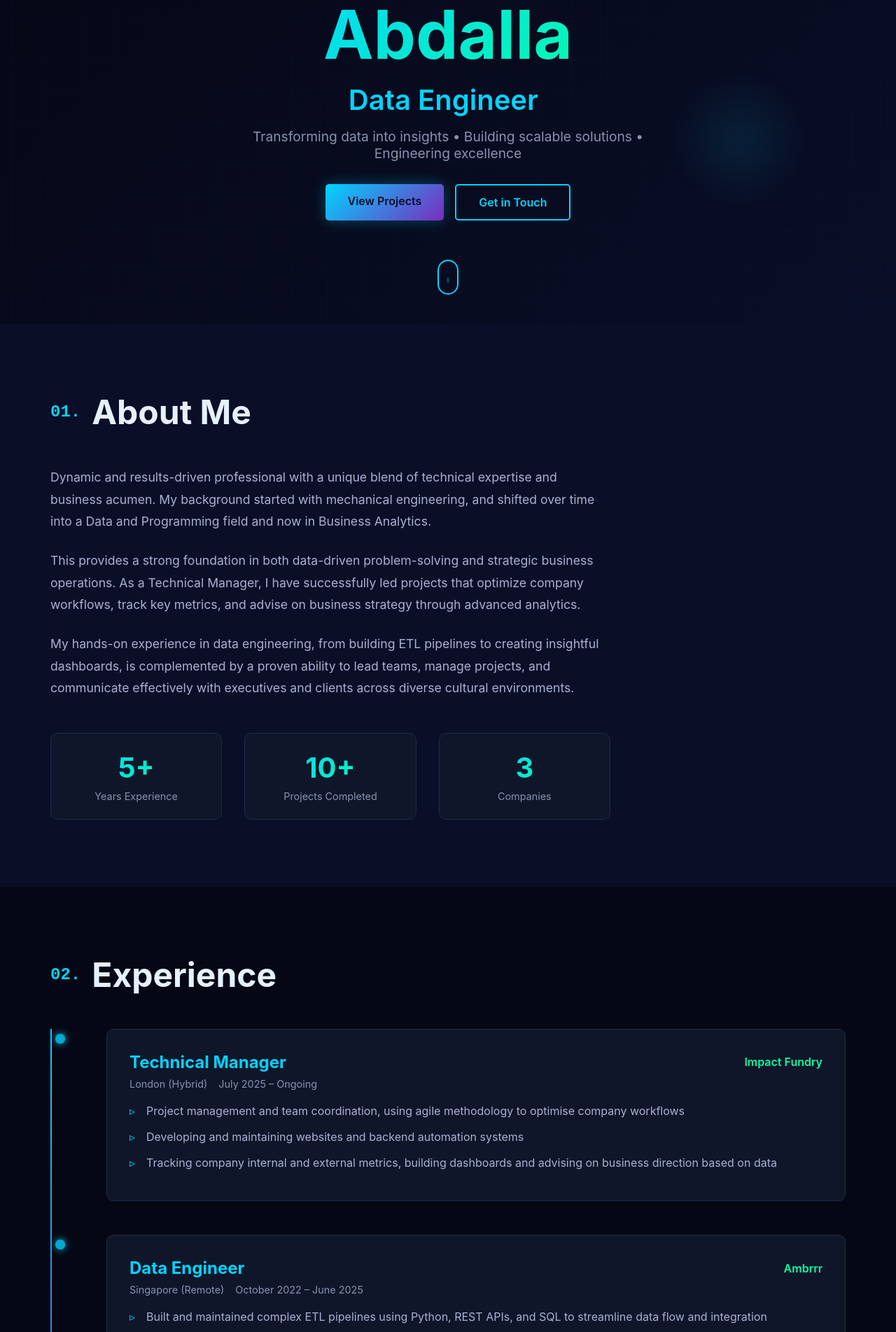
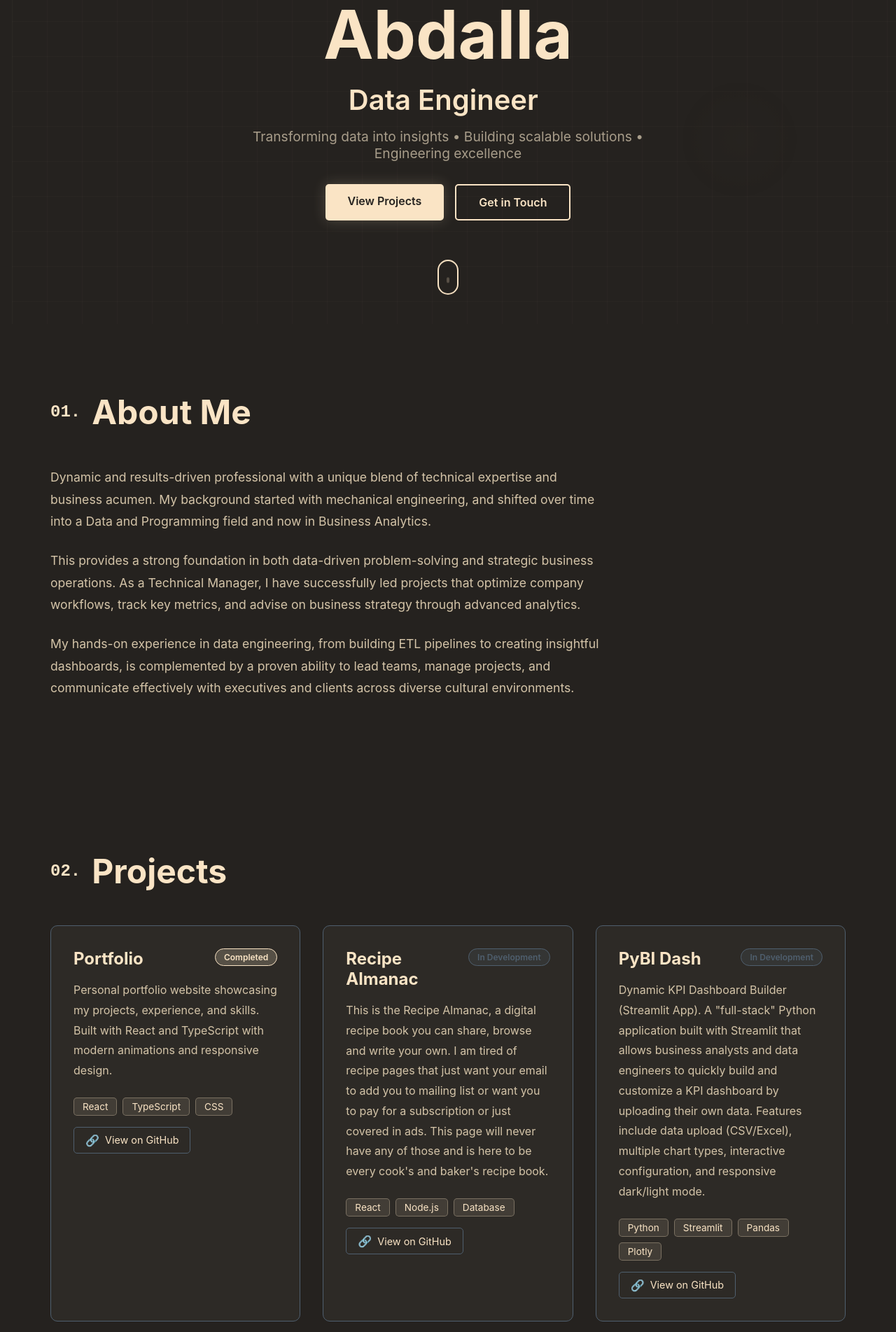
Before and after one commit to moayed-abdalla/portfolio, a React (Vite) app: page / in a window 1280 px wide. Shown: the part 337-2240 px from the top of the page at 70% size. Built offline with nearby package versions, Linux system fonts and the light colour scheme.

Commit message:
color change and adjsuting projects section

```diff
--- a/index.html
+++ b/index.html
@@ -2,7 +2,7 @@
 <html lang="en">
   <head>
     <meta charset="UTF-8" />
-    <link rel="icon" type="image/svg+xml" href="/vite.svg" />
+    <link rel="icon" type="image/x-icon" href="/favicon.ico" />
     <meta name="viewport" content="width=device-width, initial-scale=1.0" />
     <title>Moayed - Portfolio</title>
   </head>
--- a/src/App.css
+++ b/src/App.css
@@ -1,16 +1,16 @@
 /* Variables */
 :root {
-  --primary-color: #00d4ff;
-  --secondary-color: #7b2cbf;
-  --accent-color: #06ffa5;
-  --bg-dark: #0a0e27;
-  --bg-darker: #050714;
-  --bg-card: #0f1629;
-  --text-primary: #e6f1ff;
-  --text-secondary: #a8b2d1;
-  --text-muted: #8892b0;
-  --border-color: #1e2a47;
-  --shadow-glow: 0 0 20px rgba(0, 212, 255, 0.3);
+  --primary-color: #fae4c5;
+  --secondary-color: #4f5f6e;
+  --accent-color: #fae4c5;
+  --bg-dark: #25221f;
+  --bg-darker: #25221f;
+  --bg-card: #2d2a26;
+  --text-primary: #fae4c5;
+  --text-secondary: #d4c4a8;
+  --text-muted: #a89d8a;
+  --border-color: #4f5f6e;
+  --shadow-glow: 0 0 20px rgba(250, 228, 197, 0.2);
 }
 
 /* Navigation */
@@ -20,7 +20,7 @@
   left: 0;
   right: 0;
   z-index: 1000;
-  background: rgba(10, 14, 39, 0.8);
+  background: rgba(37, 34, 31, 0.8);
   backdrop-filter: blur(10px);
   border-bottom: 1px solid var(--border-color);
   padding: 1rem 0;
@@ -39,10 +39,7 @@
 .nav-logo {
   font-size: 1.5rem;
   font-weight: 700;
-  background: linear-gradient(135deg, var(--primary-color), var(--accent-color));
-  -webkit-background-clip: text;
-  -webkit-text-fill-color: transparent;
-  background-clip: text;
+  color: var(--primary-color);
   animation: glow 2s ease-in-out infinite alternate;
 }
 
@@ -67,7 +64,7 @@
   left: 0;
   width: 0;
   height: 2px;
-  background: linear-gradient(90deg, var(--primary-color), var(--accent-color));
+  background: var(--primary-color);
   transition: width 0.3s ease;
 }
 
@@ -99,7 +96,7 @@
   right: 0;
   bottom: 0;
   z-index: -1;
-  background: linear-gradient(135deg, var(--bg-darker) 0%, var(--bg-dark) 100%);
+  background: var(--bg-dark);
 }
 
 .grid-overlay {
@@ -109,8 +106,8 @@
   right: 0;
   bottom: 0;
   background-image:
-    linear-gradient(rgba(0, 212, 255, 0.03) 1px, transparent 1px),
-    linear-gradient(90deg, rgba(0, 212, 255, 0.03) 1px, transparent 1px);
+    linear-gradient(rgba(250, 228, 197, 0.03) 1px, transparent 1px),
+    linear-gradient(90deg, rgba(250, 228, 197, 0.03) 1px, transparent 1px);
   background-size: 50px 50px;
   animation: gridMove 20s linear infinite;
 }
@@ -134,7 +131,7 @@
   width: 200px;
   height: 200px;
   border-radius: 50%;
-  background: radial-gradient(circle, var(--primary-color) 0%, transparent 70%);
+  background: radial-gradient(circle, rgba(250, 228, 197, 0.1) 0%, transparent 70%);
   opacity: 0.1;
   animation: float 15s ease-in-out infinite;
 }
@@ -171,10 +168,7 @@
 
 .name-line {
   display: block;
-  background: linear-gradient(135deg, var(--primary-color) 0%, var(--accent-color) 100%);
-  -webkit-background-clip: text;
-  -webkit-text-fill-color: transparent;
-  background-clip: text;
+  color: var(--primary-color);
   animation: slideInLeft 0.8s ease-out;
 }
 
@@ -244,14 +238,14 @@
 }
 
 .btn-primary {
-  background: linear-gradient(135deg, var(--primary-color), var(--secondary-color));
+  background: var(--primary-color);
   color: var(--bg-dark);
   box-shadow: var(--shadow-glow);
 }
 
 .btn-primary:hover {
   transform: translateY(-2px);
-  box-shadow: 0 0 30px rgba(0, 212, 255, 0.5);
+  box-shadow: 0 0 30px rgba(250, 228, 197, 0.3);
 }
 
 .btn-secondary {
@@ -380,10 +374,7 @@
   display: block;
   font-size: 2.5rem;
   font-weight: 700;
-  background: linear-gradient(135deg, var(--primary-color), var(--accent-color));
-  -webkit-background-clip: text;
-  -webkit-text-fill-color: transparent;
-  background-clip: text;
+  color: var(--primary-color);
 }
 
 .highlight-label {
@@ -410,7 +401,7 @@
   top: 0;
   bottom: 0;
   width: 2px;
-  background: linear-gradient(180deg, var(--primary-color), var(--secondary-color));
+  background: var(--primary-color);
 }
 
 .timeline-item {
@@ -538,7 +529,7 @@
   left: 0;
   right: 0;
   height: 3px;
-  background: linear-gradient(90deg, var(--primary-color), var(--accent-color));
+  background: var(--primary-color);
   transform: scaleX(0);
   transition: transform 0.3s ease;
 }
@@ -576,13 +567,13 @@
 }
 
 .project-status.development {
-  background: rgba(123, 44, 191, 0.2);
+  background: rgba(79, 95, 110, 0.2);
   color: var(--secondary-color);
   border: 1px solid var(--secondary-color);
 }
 
 .project-status.completed {
-  background: rgba(6, 255, 165, 0.2);
+  background: rgba(250, 228, 197, 0.2);
   color: var(--accent-color);
   border: 1px solid var(--accent-color);
 }
@@ -601,11 +592,35 @@
 
 .tech-tag {
   padding: 0.25rem 0.75rem;
-  background: rgba(0, 212, 255, 0.1);
+  background: rgba(250, 228, 197, 0.1);
   color: var(--primary-color);
   border-radius: 5px;
   font-size: 0.85rem;
-  border: 1px solid rgba(0, 212, 255, 0.3);
+  border: 1px solid rgba(250, 228, 197, 0.3);
+}
+
+.project-github-link {
+  display: inline-flex;
+  align-items: center;
+  gap: 0.5rem;
+  margin-top: 1rem;
+  padding: 0.5rem 1rem;
+  color: var(--primary-color);
+  text-decoration: none;
+  border: 1px solid var(--border-color);
+  border-radius: 5px;
+  transition: all 0.3s ease;
+  font-size: 0.9rem;
+}
+
+.project-github-link:hover {
+  background: rgba(250, 228, 197, 0.1);
+  border-color: var(--primary-color);
+  transform: translateY(-2px);
+}
+
+.github-icon {
+  font-size: 1rem;
 }
 
 /* Education Section */
@@ -710,16 +725,16 @@
 
 .skill-item {
   padding: 0.5rem 1rem;
-  background: rgba(0, 212, 255, 0.1);
+  background: rgba(250, 228, 197, 0.1);
   color: var(--text-secondary);
   border-radius: 5px;
   font-size: 0.9rem;
-  border: 1px solid rgba(0, 212, 255, 0.2);
+  border: 1px solid rgba(250, 228, 197, 0.2);
   transition: all 0.3s ease;
 }
 
 .skill-item:hover {
-  background: rgba(0, 212, 255, 0.2);
+  background: rgba(250, 228, 197, 0.2);
   border-color: var(--primary-color);
   transform: scale(1.05);
 }
--- a/src/App.tsx
+++ b/src/App.tsx
@@ -6,6 +6,7 @@ interface Project {
   status: 'development' | 'completed'
   description: string
   technologies: string[]
+  githubUrl: string
 }
 
 interface Experience {
@@ -51,34 +52,46 @@ function App() {
 
   const projects: Project[] = [
     {
+      title: 'Portfolio',
+      status: 'completed',
+      description: 'Personal portfolio website showcasing my projects, experience, and skills. Built with React and TypeScript with modern animations and responsive design.',
+      technologies: ['React', 'TypeScript', 'CSS'],
+      githubUrl: 'https://github.com/moayed-abdalla/portfolio'
+    },
+    {
       title: 'Recipe Almanac',
       status: 'development',
       description: 'This is the Recipe Almanac, a digital recipe book you can share, browse and write your own. I am tired of recipe pages that just want your email to add you to mailing list or want you to pay for a subscription or just covered in ads. This page will never have any of those and is here to be every cook\'s and baker\'s recipe book.',
-      technologies: ['React', 'Node.js', 'Database']
+      technologies: ['React', 'Node.js', 'Database'],
+      githubUrl: 'https://github.com/moayed-abdalla/Recipe_Almanac'
     },
     {
       title: 'PyBI Dash',
       status: 'development',
       description: 'Dynamic KPI Dashboard Builder (Streamlit App). A "full-stack" Python application built with Streamlit that allows business analysts and data engineers to quickly build and customize a KPI dashboard by uploading their own data. Features include data upload (CSV/Excel), multiple chart types, interactive configuration, and responsive dark/light mode.',
-      technologies: ['Python', 'Streamlit', 'Pandas', 'Plotly']
+      technologies: ['Python', 'Streamlit', 'Pandas', 'Plotly'],
+      githubUrl: 'https://github.com/moayed-abdalla/PyBI_2.0'
     },
     {
       title: 'OpenStreetMap Data Scraping & Clustering',
       status: 'completed',
       description: 'Multi-threaded processing algorithm for solar and wind data scraping and clustering from OpenStreetMap.',
-      technologies: ['Python', 'Multi-threading', 'Data Scraping', 'Clustering']
+      technologies: ['Python', 'Multi-threading', 'Data Scraping', 'Clustering'],
+      githubUrl: 'https://github.com/moayed-abdalla'
     },
     {
       title: 'New York Coffee Chain Data Study',
       status: 'completed',
       description: 'Transactional data study and dashboard built on Python (pandas) using Streamlit and Plotly to analyze coffee chain performance and provide business insights.',
-      technologies: ['Python', 'Pandas', 'Streamlit', 'Plotly', 'Data Analysis']
+      technologies: ['Python', 'Pandas', 'Streamlit', 'Plotly', 'Data Analysis'],
+      githubUrl: 'https://github.com/moayed-abdalla'
     },
     {
       title: 'Cookie Shop Full Stack Website',
       status: 'completed',
       description: 'Full stack e-commerce website built with JavaScript, React, and Node.js using SQL for data management on Supabase.',
-      technologies: ['JavaScript', 'React', 'Node.js', 'SQL', 'Supabase']
+      technologies: ['JavaScript', 'React', 'Node.js', 'SQL', 'Supabase'],
+      githubUrl: 'https://github.com/moayed-abdalla'
     }
   ]
 
@@ -151,8 +164,8 @@ function App() {
           <div className="nav-links">
             <a href="#hero" className={activeSection === 'hero' ? 'active' : ''}>Home</a>
             <a href="#about" className={activeSection === 'about' ? 'active' : ''}>About</a>
+            <a href="#projects" className={activeSection === 'projects' ? 'active' : ''}>Projects</a>
             <a href="#experience" className={activeSection === 'experience' ? 'active' : ''}>Experience</a>
-            <a href="#projects" className={activeSection === 'projects' ? 'active' : ''}>Projects</a>
             <a href="#skills" className={activeSection === 'skills' ? 'active' : ''}>Skills</a>
             <a href="#contact" className={activeSection === 'contact' ? 'active' : ''}>Contact</a>
           </div>
@@ -211,21 +224,44 @@ function App() {
                 dashboards, is complemented by a proven ability to lead teams, manage projects, and communicate
                 effectively with executives and clients across diverse cultural environments.
               </p>
-              <div className="about-highlights">
-                <div className="highlight-item">
-                  <span className="highlight-number">5+</span>
-                  <span className="highlight-label">Years Experience</span>
+            </div>
+          </div>
+        </div>
+      </section>
+
+      {/* Projects Section */}
+      <section id="projects" ref={(el) => (sectionsRef.current['projects'] = el)} className="section projects">
+        <div className="container">
+          <h2 className="section-title">
+            <span className="title-number">02.</span>
+            Projects
+          </h2>
+          <div className="projects-grid">
+            {projects.map((project, index) => (
+              <div key={index} className={`project-card ${project.status}`}>
+                <div className="project-header">
+                  <h3>{project.title}</h3>
+                  <span className={`project-status ${project.status}`}>
+                    {project.status === 'development' ? 'In Development' : 'Completed'}
+                  </span>
                 </div>
-                <div className="highlight-item">
-                  <span className="highlight-number">10+</span>
-                  <span className="highlight-label">Projects Completed</span>
+                <p className="project-description">{project.description}</p>
+                <div className="project-technologies">
+                  {project.technologies.map((tech, i) => (
+                    <span key={i} className="tech-tag">{tech}</span>
+                  ))}
                 </div>
-                <div className="highlight-item">
-                  <span className="highlight-number">3</span>
-                  <span className="highlight-label">Companies</span>
-                </div>
+                <a
+                  href={project.githubUrl}
+                  target="_blank"
+                  rel="noopener noreferrer"
+                  className="project-github-link"
+                >
+                  <span className="github-icon">🔗</span>
+                  View on GitHub
+                </a>
               </div>
-            </div>
+            ))}
           </div>
         </div>
       </section>
@@ -234,7 +270,7 @@ function App() {
       <section id="experience" ref={(el) => (sectionsRef.current['experience'] = el)} className="section experience">
         <div className="container">
           <h2 className="section-title">
-            <span className="title-number">02.</span>
+            <span className="title-number">03.</span>
             Experience
           </h2>
           <div className="timeline">
@@ -255,34 +291,6 @@ function App() {
                       <li key={i}>{resp}</li>
                     ))}
                   </ul>
-                </div>
-              </div>
-            ))}
-          </div>
-        </div>
-      </section>
-
-      {/* Projects Section */}
-      <section id="projects" ref={(el) => (sectionsRef.current['projects'] = el)} className="section projects">
-        <div className="container">
-          <h2 className="section-title">
-            <span className="title-number">03.</span>
-            Projects
-          </h2>
-          <div className="projects-grid">
-            {projects.map((project, index) => (
-              <div key={index} className={`project-card ${project.status}`}>
-                <div className="project-header">
-                  <h3>{project.title}</h3>
-                  <span className={`project-status ${project.status}`}>
-                    {project.status === 'development' ? 'In Development' : 'Completed'}
-                  </span>
-                </div>
-                <p className="project-description">{project.description}</p>
-                <div className="project-technologies">
-                  {project.technologies.map((tech, i) => (
-                    <span key={i} className="tech-tag">{tech}</span>
-                  ))}
                 </div>
               </div>
             ))}
--- a/src/index.css
+++ b/src/index.css
@@ -14,8 +14,8 @@ body {
     sans-serif;
   -webkit-font-smoothing: antialiased;
   -moz-osx-font-smoothing: grayscale;
-  background: #050714;
-  color: #e6f1ff;
+  background: #25221f;
+  color: #fae4c5;
   overflow-x: hidden;
 }
 
@@ -30,20 +30,20 @@ body {
 }
 
 ::-webkit-scrollbar-track {
-  background: #0a0e27;
+  background: #25221f;
 }
 
 ::-webkit-scrollbar-thumb {
-  background: linear-gradient(180deg, #00d4ff, #7b2cbf);
+  background: #4f5f6e;
   border-radius: 5px;
 }
 
 ::-webkit-scrollbar-thumb:hover {
-  background: linear-gradient(180deg, #06ffa5, #00d4ff);
+  background: #fae4c5;
 }
 
 /* Selection */
 ::selection {
-  background: rgba(0, 212, 255, 0.3);
-  color: #e6f1ff;
+  background: rgba(250, 228, 197, 0.3);
+  color: #25221f;
 }
```
Also changed, not shown: 1 other file (tests, documents, lock files or other folders).
